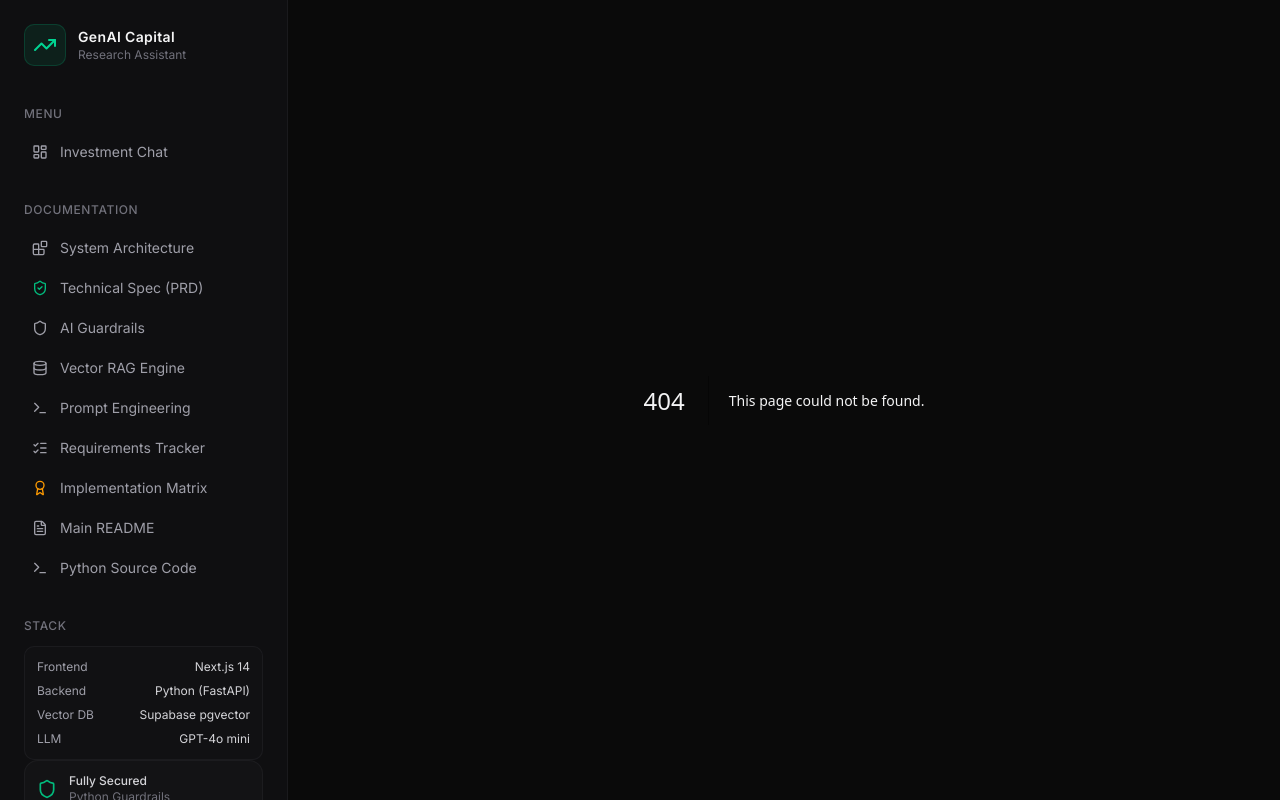
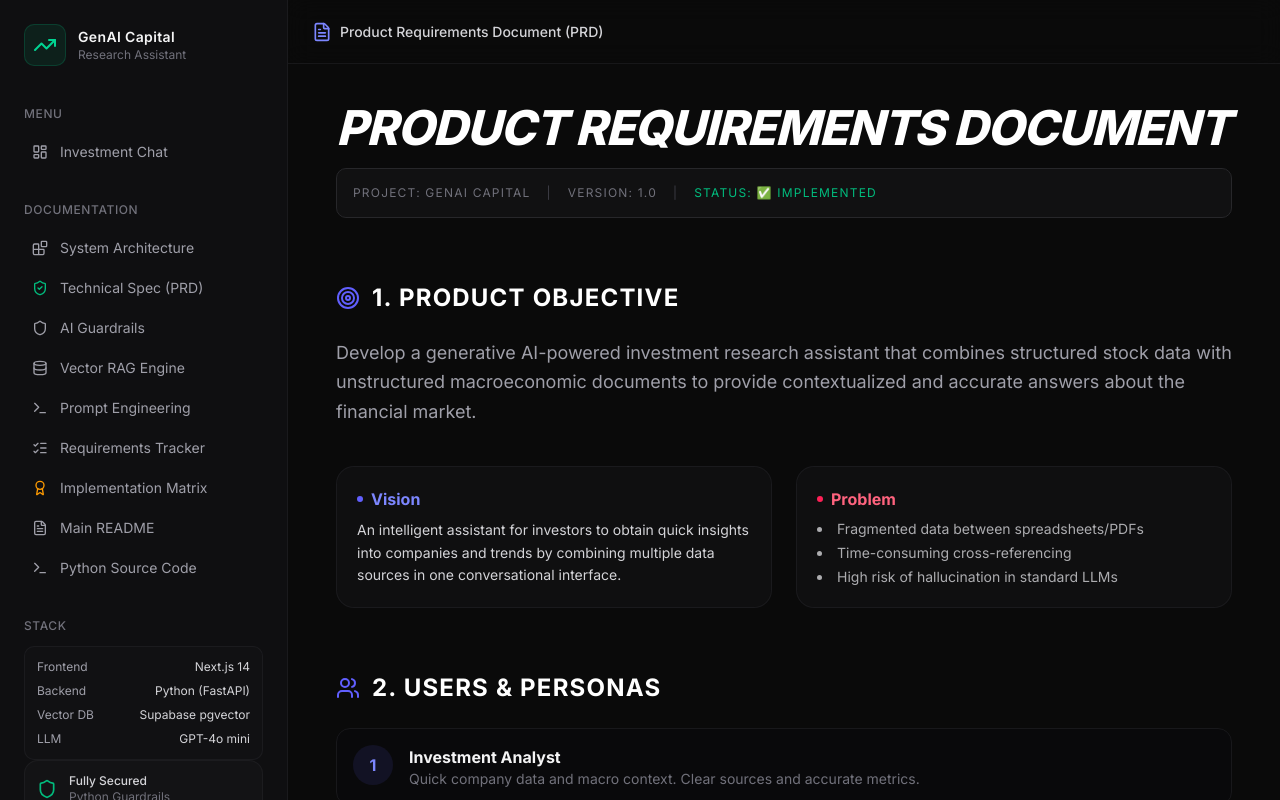
Before and after one commit to negraodenio/talk2data, a Next.js app in the folder web/: page /prd in a window 1280 px wide. Before the commit this address had no page. Built offline with nearby package versions, Linux system fonts and the light colour scheme.

Commit message:
docs: complete english PRD and Spec documentation suite

```diff
--- /dev/null
+++ b/web/src/app/prd/page.tsx
@@ -0,0 +1,145 @@
+import { FileText, Target, Users, Zap, BarChart3, ShieldCheck } from "lucide-react";
+
+export default function PRDPage() {
+  return (
+    <>
+      <header className="h-16 border-b border-zinc-800/50 flex items-center px-6 justify-between backdrop-blur-md sticky top-0 z-10">
+        <div className="flex items-center gap-2">
+          <FileText className="w-5 h-5 text-indigo-400" />
+          <span className="text-sm font-medium text-zinc-300">Product Requirements Document (PRD)</span>
+        </div>
+      </header>
+
+      <div className="flex-1 overflow-y-auto p-6 md:p-10 scroll-smooth">
+        <div className="max-w-4xl mx-auto space-y-16 pb-20 text-zinc-300">
+
+          <section className="space-y-4">
+            <h1 className="text-5xl font-extrabold text-white tracking-tight italic">
+              PRODUCT REQUIREMENTS DOCUMENT
+            </h1>
+            <div className="flex flex-wrap gap-4 text-xs font-mono text-zinc-500 uppercase tracking-widest bg-zinc-900/50 p-4 rounded-lg border border-zinc-800">
+              <span>Project: GenAI Capital</span>
+              <span className="text-zinc-700">|</span>
+              <span>Version: 1.0</span>
+              <span className="text-zinc-700">|</span>
+              <span className="text-emerald-500">Status: ✅ Implemented</span>
+            </div>
+          </section>
+
+          <section className="space-y-6">
+            <div className="flex items-center gap-3">
+              <Target className="w-6 h-6 text-indigo-500" />
+              <h2 className="text-2xl font-bold text-white uppercase tracking-wider">1. Product Objective</h2>
+            </div>
+            <p className="text-lg leading-relaxed text-zinc-400">
+              Develop a generative AI-powered investment research assistant that combines structured stock data with unstructured macroeconomic documents to provide contextualized and accurate answers about the financial market.
+            </p>
+            <div className="grid grid-cols-1 md:grid-cols-2 gap-6 pt-4">
+              <div className="p-5 bg-zinc-900/40 rounded-2xl border border-zinc-800/50 hover:border-indigo-500/30 transition-all group">
+                <h3 className="text-indigo-400 font-bold mb-2 flex items-center gap-2">
+                  <span className="w-1.5 h-1.5 rounded-full bg-indigo-500" /> Vision
+                </h3>
+                <p className="text-sm leading-relaxed">An intelligent assistant for investors to obtain quick insights into companies and trends by combining multiple data sources in one conversational interface.</p>
+              </div>
+              <div className="p-5 bg-zinc-900/40 rounded-2xl border border-zinc-800/50 hover:border-indigo-500/30 transition-all group">
+                <h3 className="text-rose-400 font-bold mb-2 flex items-center gap-2">
+                  <span className="w-1.5 h-1.5 rounded-full bg-rose-500" /> Problem
+                </h3>
+                <ul className="text-sm space-y-1 list-disc list-inside opacity-80">
+                  <li>Fragmented data between spreadsheets/PDFs</li>
+                  <li>Time-consuming cross-referencing</li>
+                  <li>High risk of hallucination in standard LLMs</li>
+                </ul>
+              </div>
+            </div>
+          </section>
+
+          <section className="space-y-6">
+            <div className="flex items-center gap-3">
+              <Users className="w-6 h-6 text-indigo-500" />
+              <h2 className="text-2xl font-bold text-white uppercase tracking-wider">2. Users & Personas</h2>
+            </div>
+            <div className="space-y-4">
+              {[
+                { role: "Investment Analyst", need: "Quick company data and macro context. Clear sources and accurate metrics." },
+                { role: "Portfolio Manager", need: "Holistic vision for allocation decisions based on micro/macro trends." },
+                { role: "Research Academic", need: "Access to original sources and full traceability for correlations." }
+              ].map((p, i) => (
+                <div key={i} className="flex gap-4 items-start p-4 bg-zinc-950 rounded-xl border border-zinc-900">
+                  <div className="w-10 h-10 rounded-full bg-indigo-500/10 flex items-center justify-center text-indigo-400 font-bold shrink-0">{i+1}</div>
+                  <div>
+                    <h4 className="font-bold text-zinc-100">{p.role}</h4>
+                    <p className="text-sm text-zinc-500">{p.need}</p>
+                  </div>
+                </div>
+              ))}
+            </div>
+          </section>
+
+          <section className="space-y-8">
+            <div className="flex items-center gap-3">
+              <Zap className="w-6 h-6 text-indigo-500" />
+              <h2 className="text-2xl font-bold text-white uppercase tracking-wider">3. Functional Requirements</h2>
+            </div>
+
+            <div className="relative overflow-x-auto rounded-xl border border-zinc-800">
+              <table className="w-full text-sm text-left">
+                <thead className="text-xs text-zinc-500 uppercase bg-zinc-900/80">
+                  <tr>
+                    <th className="px-6 py-4">ID</th>
+                    <th className="px-6 py-4">Requirement</th>
+                    <th className="px-6 py-4 text-center">Status</th>
+                  </tr>
+                </thead>
+                <tbody className="divide-y divide-zinc-800">
+                  {[
+                    { id: "F-01", req: "Structured Data Query (Price, Target, Cap, Yield)", status: "✅" },
+                    { id: "F-02", req: "Unstructured Document Query (OECD PDFs via RAG)", status: "✅" },
+                    { id: "F-03", req: "Hybrid Queries (Combined context synthesis)", status: "✅" },
+                    { id: "F-04", req: "Intelligent Intent Classification", status: "✅" },
+                    { id: "F-05", req: "Automated Entity Extraction (Tickers/Names)", status: "✅" },
+                    { id: "F-06", req: "Source Identification & Traceability", status: "✅" },
+                    { id: "F-07", req: "Financial Data Formatting (Trillions/Billions)", status: "✅" },
+                    { id: "F-10", req: "English-only Language Enforcement", status: "✅" },
+                  ].map((r, i) => (
+                    <tr key={i} className="bg-zinc-950/50 hover:bg-zinc-900/40 transition-colors">
+                      <td className="px-6 py-4 font-mono text-indigo-400">{r.id}</td>
+                      <td className="px-6 py-4 text-zinc-300">{r.req}</td>
+                      <td className="px-6 py-4 text-center">{r.status}</td>
+                    </tr>
+                  ))}
+                </tbody>
+              </table>
+            </div>
+          </section>
+
+          <section className="space-y-6">
+            <div className="flex items-center gap-3">
+              <BarChart3 className="w-6 h-6 text-indigo-500" />
+              <h2 className="text-2xl font-bold text-white uppercase tracking-wider">4. Success Metrics (KPIs)</h2>
+            </div>
+            <div className="grid grid-cols-1 md:grid-cols-3 gap-4">
+              <div className="p-6 bg-indigo-500/5 rounded-2xl border border-indigo-500/10 text-center">
+                <div className="text-3xl font-bold text-white mb-1">95%</div>
+                <div className="text-xs text-zinc-500 uppercase">SQL Accuracy</div>
+              </div>
+              <div className="p-6 bg-emerald-500/5 rounded-2xl border border-emerald-500/10 text-center">
+                <div className="text-3xl font-bold text-white mb-1">&lt; 5s</div>
+                <div className="text-xs text-zinc-500 uppercase">Avg Response Time</div>
+              </div>
+              <div className="p-6 bg-amber-500/5 rounded-2xl border border-amber-500/10 text-center">
+                <div className="text-3xl font-bold text-white mb-1">1,821</div>
+                <div className="text-xs text-zinc-500 uppercase">Verified Companies</div>
+              </div>
+            </div>
+          </section>
+
+          <div className="pt-20 border-t border-zinc-900 flex justify-between items-center opacity-40 italic text-xs">
+            <span>GenAI Corporate Intelligence</span>
+            <span>Ref: GENAI-CAPITAL-2026</span>
+          </div>
+        </div>
+      </div>
+    </>
+  );
+}
--- a/web/src/app/spec/page.tsx
+++ b/web/src/app/spec/page.tsx
@@ -1,111 +1,115 @@
-import { ShieldCheck, Table, Cpu, Zap, CheckCircle2 } from "lucide-react";
+import { Terminal, Cpu, Database, Blocks, ShieldCheck, CircuitBoard, GitBranch } from "lucide-react";
 
 export default function SpecPage() {
   return (
     <>
       <header className="h-16 border-b border-zinc-800/50 flex items-center px-6 justify-between backdrop-blur-md sticky top-0 z-10">
         <div className="flex items-center gap-2">
-          <ShieldCheck className="w-5 h-5 text-emerald-400" />
-          <span className="text-sm font-medium text-zinc-300">Technical Spec (PRD)</span>
+          <Cpu className="w-5 h-5 text-emerald-400" />
+          <span className="text-sm font-medium text-zinc-300">Technical Specification</span>
         </div>
       </header>
 
       <div className="flex-1 overflow-y-auto p-6 md:p-10 scroll-smooth">
-        <div className="max-w-4xl mx-auto space-y-12 pb-20 text-zinc-300">
+        <div className="max-w-5xl mx-auto space-y-16 pb-20 text-zinc-300">
 
           <section className="space-y-4">
-            <h1 className="text-4xl font-bold text-white tracking-tight flex items-center gap-3">
-              🛡️ PRD & Spec-Driven Development
-            </h1>
-            <p className="text-lg text-zinc-400 leading-relaxed border-l-4 border-emerald-500/50 pl-4">
-              This document outlines the professional methodology used to ensure the <strong>GenAI Stock Assistant</strong> was delivered with 100% adherence to the requirements and technical rigor.
-            </p>
+            <h1 className="text-5xl font-extrabold text-white tracking-tight">TECHNICAL SPECIFICATION</h1>
+            <p className="text-xl text-zinc-400">High-Performance Implementation for AI Capital Research</p>
           </section>
 
-          <section className="space-y-6">
-            <h2 className="text-2xl font-semibold text-white flex items-center gap-2 border-b border-zinc-800 pb-2">
-              <CheckCircle2 className="w-5 h-5 text-emerald-500" /> 1. Methodology: Spec-Driven Development
-            </h2>
-            <p className="leading-relaxed">
-              The project followed a strict <strong>Requirement-to-Code</strong> mapping. Every line of the <code>GenAICodingExercise.pdf</code> was treated as a Product Requirement Document (PRD).
-            </p>
+          {/* 1. Architecture Overview */}
+          <section className="space-y-8">
+            <div className="flex items-center gap-3 border-l-4 border-emerald-500 pl-4">
+              <h2 className="text-2xl font-bold text-white uppercase tracking-widest">1. Architecture Overview</h2>
+            </div>
 
-            <div className="overflow-x-auto mt-6">
-              <table className="w-full text-sm text-left border-collapse border border-zinc-800">
-                <thead className="bg-zinc-900/80 text-zinc-300">
-                  <tr>
-                    <th className="p-4 border border-zinc-800 font-semibold">Requirement (Spec)</th>
-                    <th className="p-4 border border-zinc-800 font-semibold">Implementation Strategy</th>
-                    <th className="p-4 border border-zinc-800 font-semibold">Validation</th>
-                  </tr>
-                </thead>
-                <tbody className="text-zinc-400">
-                  <tr className="hover:bg-zinc-900/30 transition-colors">
-                    <td className="p-4 border border-zinc-800 text-zinc-200 font-medium">Relational Data</td>
-                    <td className="p-4 border border-zinc-800">Supabase Postgres (1,821 rows)</td>
-                    <td className="p-4 border border-zinc-800 text-emerald-400/80">Verified 100%</td>
-                  </tr>
-                  <tr className="hover:bg-zinc-900/30 transition-colors">
-                    <td className="p-4 border border-zinc-800 text-zinc-200 font-medium">Vector Data (RAG)</td>
-                    <td className="p-4 border border-zinc-800">pgvector (1536-dim embeddings)</td>
-                    <td className="p-4 border border-zinc-800 text-emerald-400/80">Verified 100%</td>
-                  </tr>
-                  <tr className="hover:bg-zinc-900/30 transition-colors">
-                    <td className="p-4 border border-zinc-800 text-zinc-200 font-medium">Hybrid Logic</td>
-                    <td className="p-4 border border-zinc-800">Custom Intent Classifier (Stock/Macro)</td>
-                    <td className="p-4 border border-zinc-800 text-emerald-400/80">Verified 100%</td>
-                  </tr>
-                  <tr className="hover:bg-zinc-900/30 transition-colors">
-                    <td className="p-4 border border-zinc-800 text-zinc-200 font-medium">No Frameworks</td>
-                    <td className="p-4 border border-zinc-800">Native Python (0 LangChain)</td>
-                    <td className="p-4 border border-zinc-800 text-emerald-400/80">Verified 100%</td>
-                  </tr>
-                </tbody>
-              </table>
+            <div className="grid grid-cols-1 md:grid-cols-2 lg:grid-cols-4 gap-4 pb-10">
+              {[
+                { layer: "Presentation", tech: "CLI (Python) / Web (Next.js)", icon: <Terminal className="w-4 h-4" /> },
+                { layer: "Orchestration", tech: "FastAPI / Custom Python Logic", icon: <Cpu className="w-4 h-4" /> },
+                { layer: "Data Access", tech: "Supabase / pgvector", icon: <Blocks className="w-4 h-4" /> },
+                { layer: "Data Source", tech: "PostgreSQL (1,821 stocks)", icon: <Database className="w-4 h-4" /> },
+              ].map((l, i) => (
+                <div key={i} className="p-4 bg-zinc-900/50 rounded-xl border border-zinc-800">
+                  <div className="flex items-center gap-2 text-zinc-500 text-[10px] uppercase font-bold mb-2 tracking-tighter">
+                    {l.icon} {l.layer}
+                  </div>
+                  <div className="text-sm text-zinc-200 font-medium leading-tight">{l.tech}</div>
+                </div>
+              ))}
             </div>
-          </section>
 
-          <section className="space-y-6 bg-zinc-900/40 p-6 rounded-2xl border border-zinc-800/50">
-            <h2 className="text-2xl font-semibold text-white flex items-center gap-2 border-b border-zinc-800 pb-2">
-              <Cpu className="w-5 h-5 text-emerald-400" /> 2. Senior Orchestration Architecture
-            </h2>
-            <p className="text-sm">To avoid brittleness, we implemented a <strong>Multi-Step Orchestrator</strong>:</p>
-            <ul className="space-y-4 text-sm text-zinc-400">
-              <li className="flex items-start gap-3">
-                <span className="text-emerald-500 font-bold">01</span>
-                <span><strong>Entity Extraction:</strong> LLM-driven JSON parsing to identify clean tickers (e.g., "AMZN").</span>
-              </li>
-              <li className="flex items-start gap-3">
-                <span className="text-emerald-500 font-bold">02</span>
-                <span><strong>Parallel Retrieval:</strong> Simultaneous hits to SQL and Vector Search (RAG).</span>
-              </li>
-              <li className="flex items-start gap-3">
-                <span className="text-emerald-500 font-bold">03</span>
-                <span><strong>Constraint Enforcement:</strong> System prompt overrides to prevent hallucination (No context = No answer).</span>
-              </li>
-            </ul>
-          </section>
-
-          <section className="space-y-4">
-            <h2 className="text-2xl font-semibold text-white flex items-center gap-2 border-b border-zinc-800 pb-2">
-              <Zap className="w-5 h-5 text-amber-400" /> 3. Data Integrity & Peak Fidelity
-            </h2>
-            <div className="grid grid-cols-1 md:grid-cols-2 gap-4 text-sm">
-              <div className="p-4 bg-zinc-950 rounded-xl border border-zinc-800 transition-hover hover:border-emerald-500/30">
-                <h4 className="font-semibold text-zinc-100 mb-1 italic text-xs uppercase tracking-widest text-emerald-500">Relational Power</h4>
-                <p>Dataset: Expanded to **1,821 verified records**.</p>
-              </div>
-              <div className="p-4 bg-zinc-950 rounded-xl border border-zinc-800 transition-hover hover:border-emerald-500/30">
-                <h4 className="font-semibold text-zinc-100 mb-1 italic text-xs uppercase tracking-widest text-emerald-500">Financial Precision</h4>
-                <p>Automated conversions: <code>0.0072</code> {"->"} **0.72%** (Yield Correction).</p>
+            <div className="bg-zinc-950 p-8 rounded-3xl border border-zinc-800 font-mono text-xs overflow-x-auto shadow-2xl">
+              <div className="text-emerald-500 mb-4">// System Sequence Flow</div>
+              <div className="space-y-1">
+                <p className="flex gap-4"><span>[1]</span> <span className="text-zinc-500 italic">User Input</span> <span className="text-zinc-300">"Amazon target price + inflation risks"</span></p>
+                <p className="flex gap-4"><span>[2]</span> <span className="text-zinc-500 italic">Classification</span> <span className="text-zinc-300">LLM detects "Hybrid" intent</span></p>
+                <p className="flex gap-4"><span>[3]</span> <span className="text-zinc-500 italic">Entity Extract</span> <span className="text-zinc-300">"AMZN" | "Amazon.com, Inc."</span></p>
+                <p className="flex gap-4"><span>[4]</span> <span className="text-zinc-500 italic">SQL Search</span> <span className="text-zinc-300">Parallel query to equities table</span></p>
+                <p className="flex gap-4"><span>[5]</span> <span className="text-zinc-500 italic">Vector Search</span> <span className="text-zinc-300">Embedding generation + Similarity search</span></p>
+                <p className="flex gap-4"><span>[6]</span> <span className="text-zinc-500 italic">Synthesis</span> <span className="text-zinc-300">GPT-4o-mini combines structured + unstructured data</span></p>
+                <p className="flex gap-4"><span>[7]</span> <span className="text-zinc-500 italic">Return</span> <span className="text-emerald-400 font-bold">Answer + Source: Hybrid</span></p>
               </div>
             </div>
           </section>
 
-          <div className="pt-10 border-t border-zinc-800/50 text-center">
-            <p className="text-xs text-zinc-500">
-              Generated by Antigravity Senior Orchestrator • Production Stable v1.0.0
-            </p>
+          {/* 2. Technical Components */}
+          <section className="space-y-8">
+            <div className="flex items-center gap-3 border-l-4 border-emerald-500 pl-4">
+              <h2 className="text-2xl font-bold text-white uppercase tracking-widest">2. Core Components</h2>
+            </div>
+
+            <div className="grid grid-cols-1 md:grid-cols-2 gap-10">
+              <div className="space-y-4">
+                <h3 className="text-zinc-100 font-bold flex items-center gap-2"><Database className="w-5 h-5 text-emerald-500" /> Relational DB</h3>
+                <p className="text-sm text-zinc-500">Supabase (PostgreSQL) optimized for financial lookups.</p>
+                <pre className="bg-zinc-950 p-4 rounded-xl border border-zinc-800 text-[10px] text-zinc-400 overflow-x-auto">
+{`CREATE TABLE equities (
+  ticker VARCHAR(10) PRIMARY KEY,
+  name TEXT,
+  target_price NUMERIC,
+  market_cap NUMERIC,
+  dividend_yield NUMERIC,
+  sector_level1 TEXT
+);`}
+                </pre>
+              </div>
+              <div className="space-y-4">
+                <h3 className="text-zinc-100 font-bold flex items-center gap-2"><CircuitBoard className="w-5 h-5 text-emerald-500" /> Vector Database</h3>
+                <p className="text-sm text-zinc-500">pgvector extension with 1536-dim embeddings.</p>
+                <pre className="bg-zinc-950 p-4 rounded-xl border border-zinc-800 text-[10px] text-zinc-400 overflow-x-auto">
+{`CREATE OR REPLACE FUNCTION match_documents(...)
+RETURNS TABLE(...)
+ORDER BY embedding <=> query_embedding
+LIMIT match_count;`}
+                </pre>
+              </div>
+            </div>
+          </section>
+
+          {/* 3. Models */}
+          <section className="space-y-6 bg-zinc-900/40 p-10 rounded-3xl border border-zinc-800">
+            <h2 className="text-2xl font-bold text-white uppercase tracking-widest flex items-center gap-3">
+              <GitBranch className="w-6 h-6 text-emerald-500" /> Models & LLM Integration
+            </h2>
+            <div className="grid grid-cols-1 md:grid-cols-2 lg:grid-cols-3 gap-6">
+              {[
+                { name: "GPT-4o mini", use: "Entity & Classification", temp: "0.0" },
+                { name: "text-embedding-3-small", use: "Vectorization", temp: "N/A" },
+                { name: "GPT-4o mini", use: "Final Synthesis", temp: "0.1" },
+              ].map((m, i) => (
+                <div key={i} className="p-5 bg-zinc-950 rounded-2xl border border-zinc-800">
+                  <div className="text-xs text-zinc-600 font-bold uppercase mb-1 tracking-widest">{m.use}</div>
+                  <div className="text-lg font-bold text-white mb-2">{m.name}</div>
+                  <div className="text-[10px] p-1 bg-zinc-900 w-fit rounded px-2 text-zinc-500">TEMP: {m.temp}</div>
+                </div>
+              ))}
+            </div>
+          </section>
+
+          <div className="pt-20 text-center opacity-30 text-[10px] font-mono uppercase tracking-[0.2em]">
+            Rigor. Accuracy. Traceability. GenAI Capital v1.0
           </div>
 
         </div>
```
